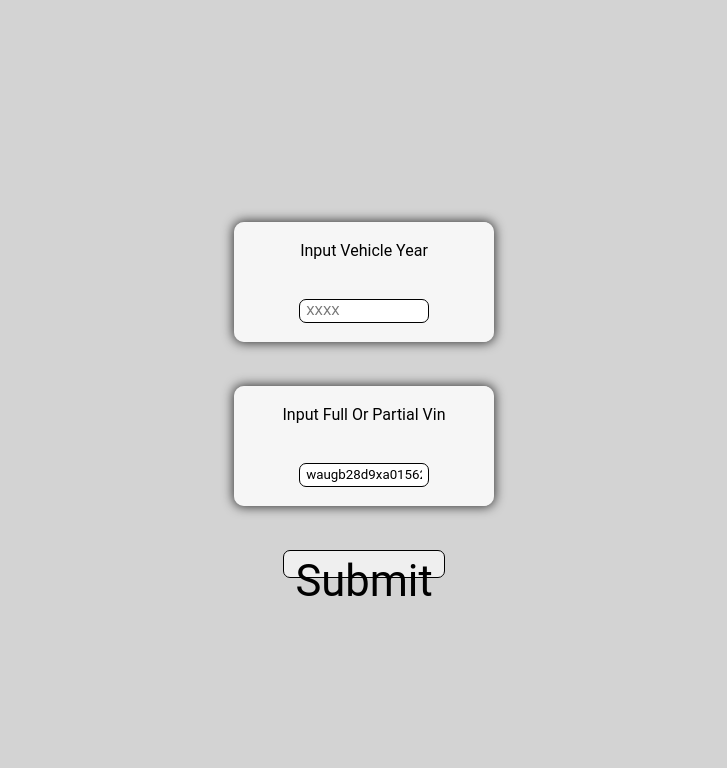
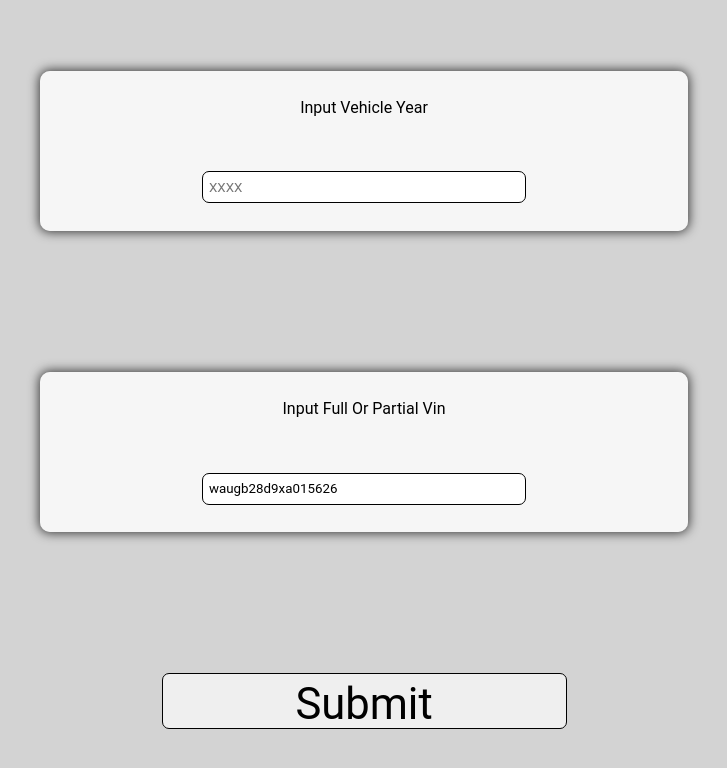
Before and after one commit to ttarlov/dream-garage, a React (Create React App) app: page / in a window 1280 px wide. Shown: the top 768 px of the page, without its empty margins (276-1003 px from the left). Built offline with nearby package versions, Linux system fonts and the light colour scheme.

Commit message:
Change styling

```diff
--- a/src/Components/Form/Form.css
+++ b/src/Components/Form/Form.css
@@ -12,8 +12,8 @@
     flex-direction: column;
     justify-content: space-around;
     align-items: center;
-    height: 50vh;
-    width: 30%;
+    height: 100vh;
+    width: 75%;
 
 }
 
@@ -22,7 +22,7 @@
     flex-direction: column;
     align-items: center;
     padding: 0px;
-    height: 30%;
+    height: 20%;
     width: 80%;
     justify-content: space-around;
     background-color: rgba(255, 255, 255, 0.8);
```
